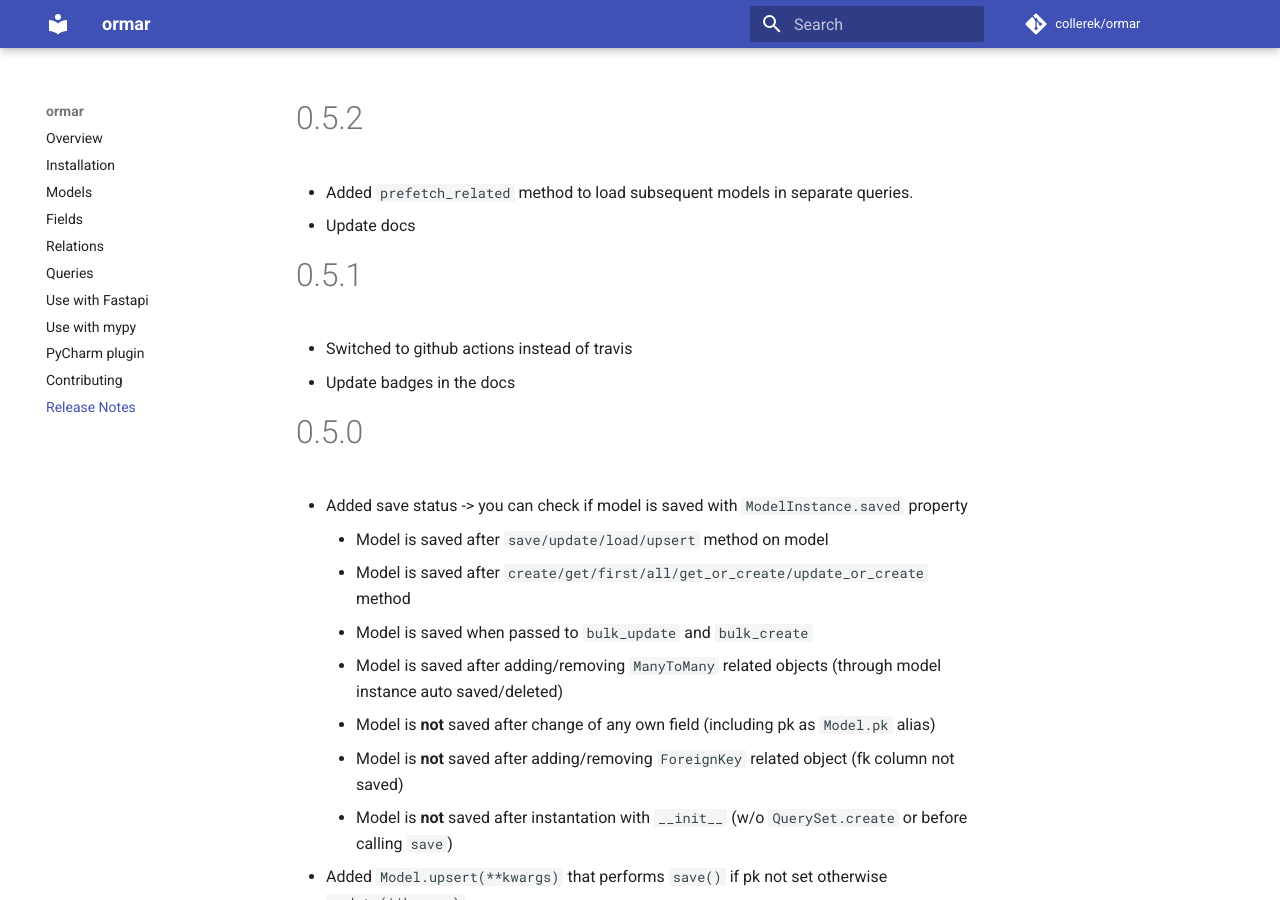
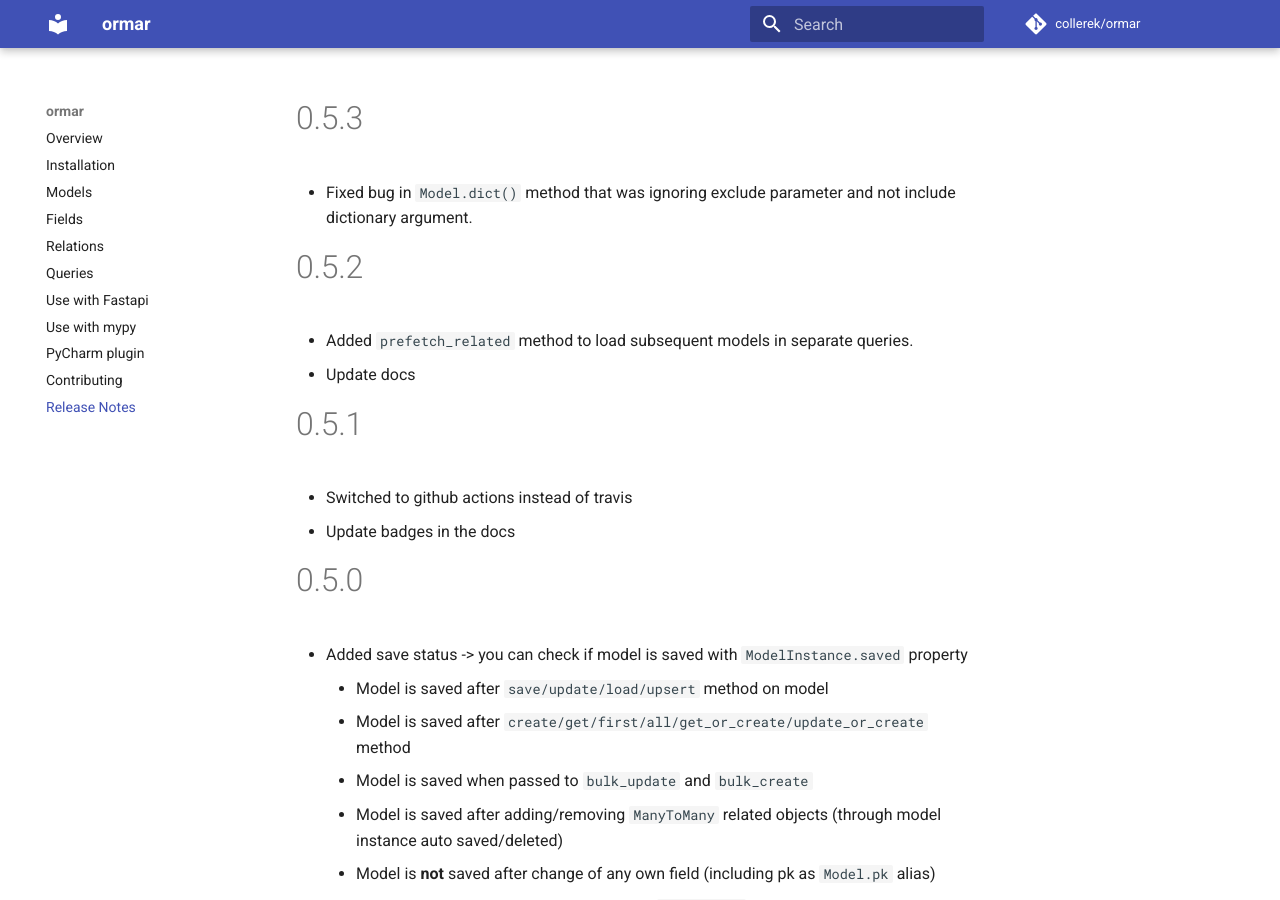
Before and after one commit to collerek/ormar, an MkDocs documentation site: the page built from docs/releases.md, in a window 1280 px wide and 900 px high. Built offline with MkDocs 1.6.1 and Material for MkDocs 9.7.7, drawn with Linux system fonts in a browser that asks for light colours; nearby versions of some CDN libraries; comment, search, counter and statistics services are not loaded.

Commit message:
bump version and update changelog

```diff
--- a/docs/releases.md
+++ b/docs/releases.md
@@ -1,3 +1,7 @@
+# 0.5.3
+
+*  Fixed bug in `Model.dict()` method that was ignoring exclude parameter and not include dictionary argument.
+
 # 0.5.2
 
 *  Added `prefetch_related` method to load subsequent models in separate queries.
--- a/ormar/__init__.py
+++ b/ormar/__init__.py
@@ -30,7 +30,7 @@ class UndefinedType:  # pragma no cover
 
 Undefined = UndefinedType()
 
-__version__ = "0.5.2"
+__version__ = "0.5.3"
 __all__ = [
     "Integer",
     "BigInteger",
```
